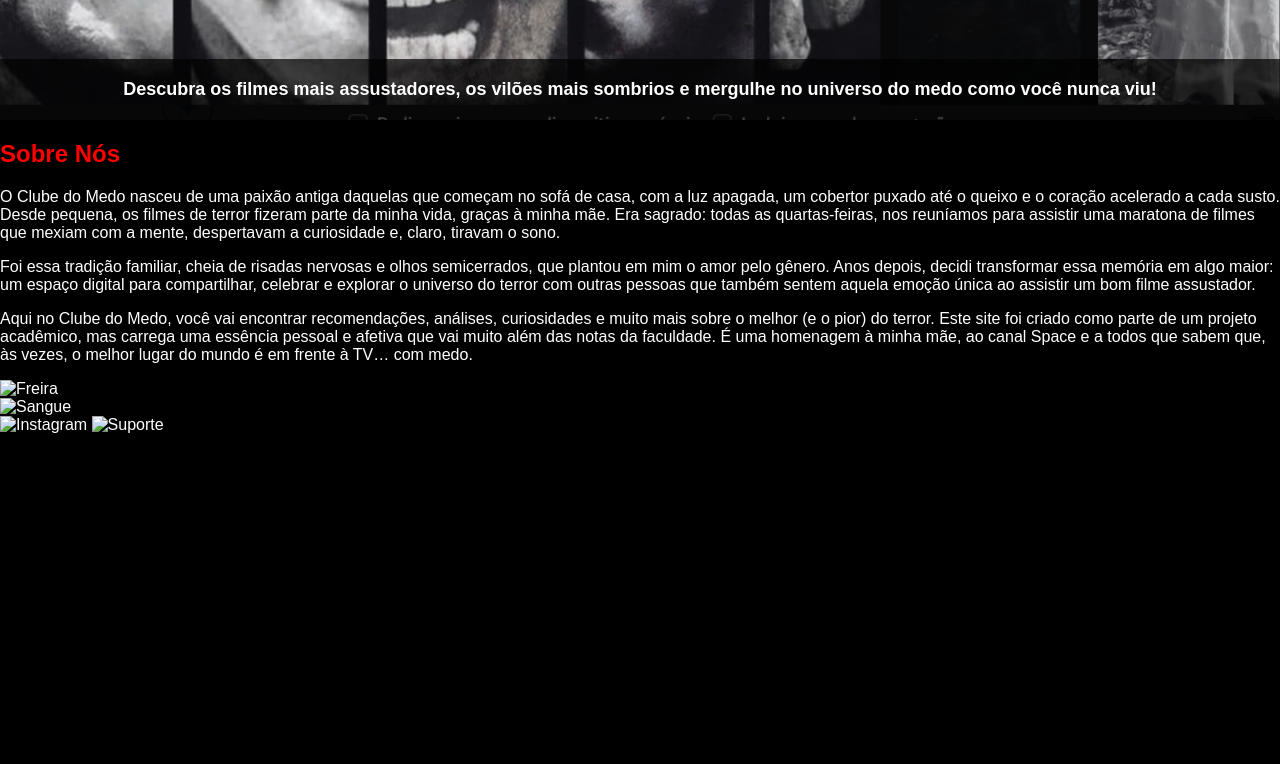
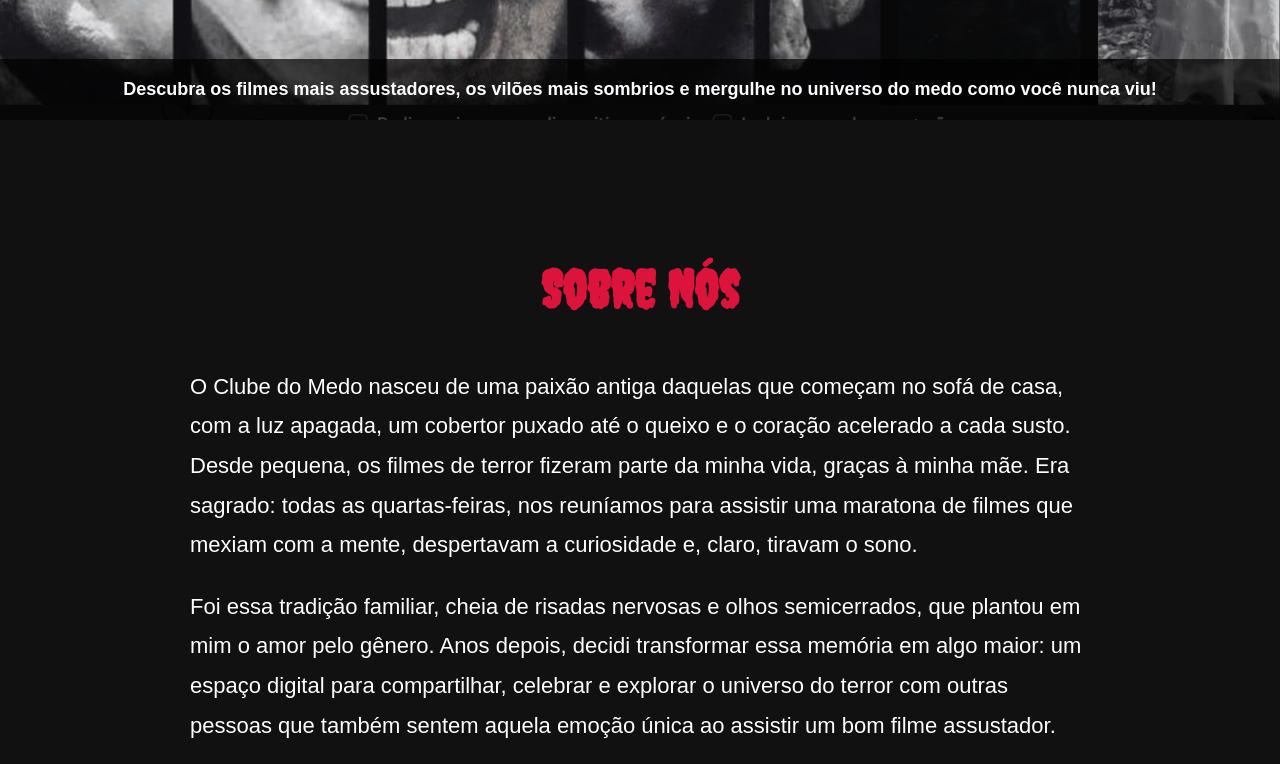
Before and after one commit to isa18122002/Projeto-individual, a plain HTML site: page index.html in a window 1280 px wide. Shown: the part 620-1384 px from the top of the page. Before the commit the page ends 1054 px from the top, so only its background shows below. Drawn offline with Linux system fonts and the light colour scheme.

Commit message:
Atualização de css: adicional de rodapé e css da página sobre nós

```diff
--- a/css/estilo.css
+++ b/css/estilo.css
@@ -269,7 +269,73 @@ body, html {
 }
 
 /* Adiciona rolagem mesmo sem conteúdo adicional */
-.espaco-scroll {
-    height: 100vh;
-    background-color: #111;
+html {
+  scroll-behavior: smooth;
 }
+
+/* Seção Sobre Nós */
+.secao-sobre-nos {
+  background-color: #111;
+  padding: 80px 40px 250px; /* Aumentado de 150px para 250px */
+  position: relative;
+  overflow: hidden;
+}
+
+
+.texto-sobre-nos {
+  max-width: 900px;
+  margin: 0 auto;
+  font-size: 22px; /* aumentei o texto */
+  line-height: 1.8;
+  color: white;
+}
+
+.texto-sobre-nos h2 {
+  font-family: 'Creepster', cursive;
+  font-size: 52px;
+  color: crimson;
+  margin-bottom: 30px;
+  text-align: center;
+}
+
+/* Freira maior e no canto inferior direito */
+.freira-imagem {
+  position: absolute;
+  bottom: 0;
+  right: 0;
+  width: 350px; /* aumentada */
+  height: auto;
+  border: none;
+  z-index: 1;
+}
+
+/* Rodapé */
+.rodape {
+  background-color: black;
+  text-align: center;
+  padding: 0;
+  margin: 0;
+  z-index: 2;
+  position: relative;
+}
+
+.img-rodape {
+  width: 100%;
+  display: block;
+  margin-top: -5px; /* opcional para evitar espaço branco entre freira e sangue */
+}
+
+
+/* Ícones */
+.icones-rodape {
+  margin-top: 20px;
+  display: flex;
+  justify-content: center;
+  gap: 30px;
+}
+
+.icones-rodape img {
+  width: 45px;
+  height: 45px;
+  filter: drop-shadow(0 0 5px white); /* ajuda a destacar no fundo escuro */
+}
```
